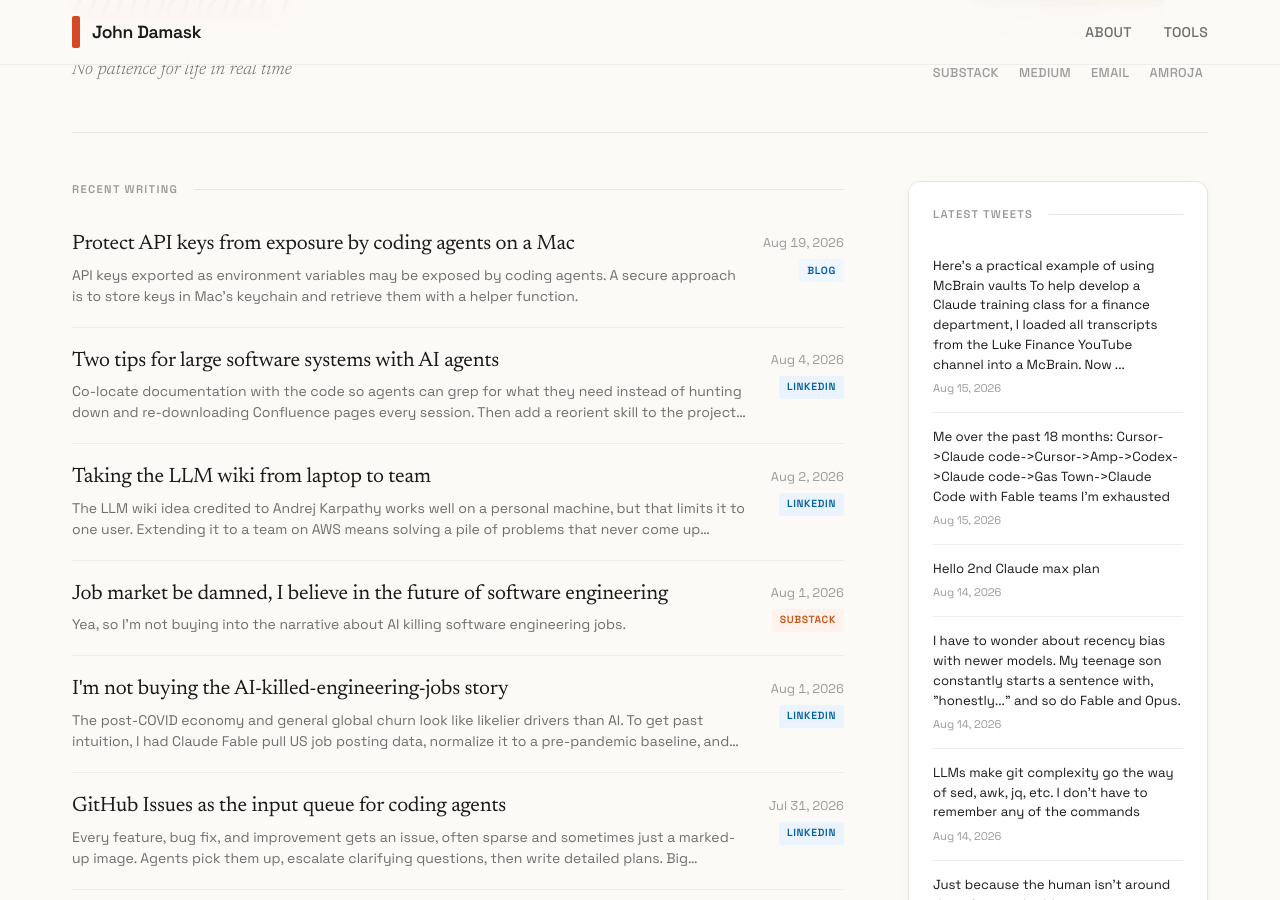
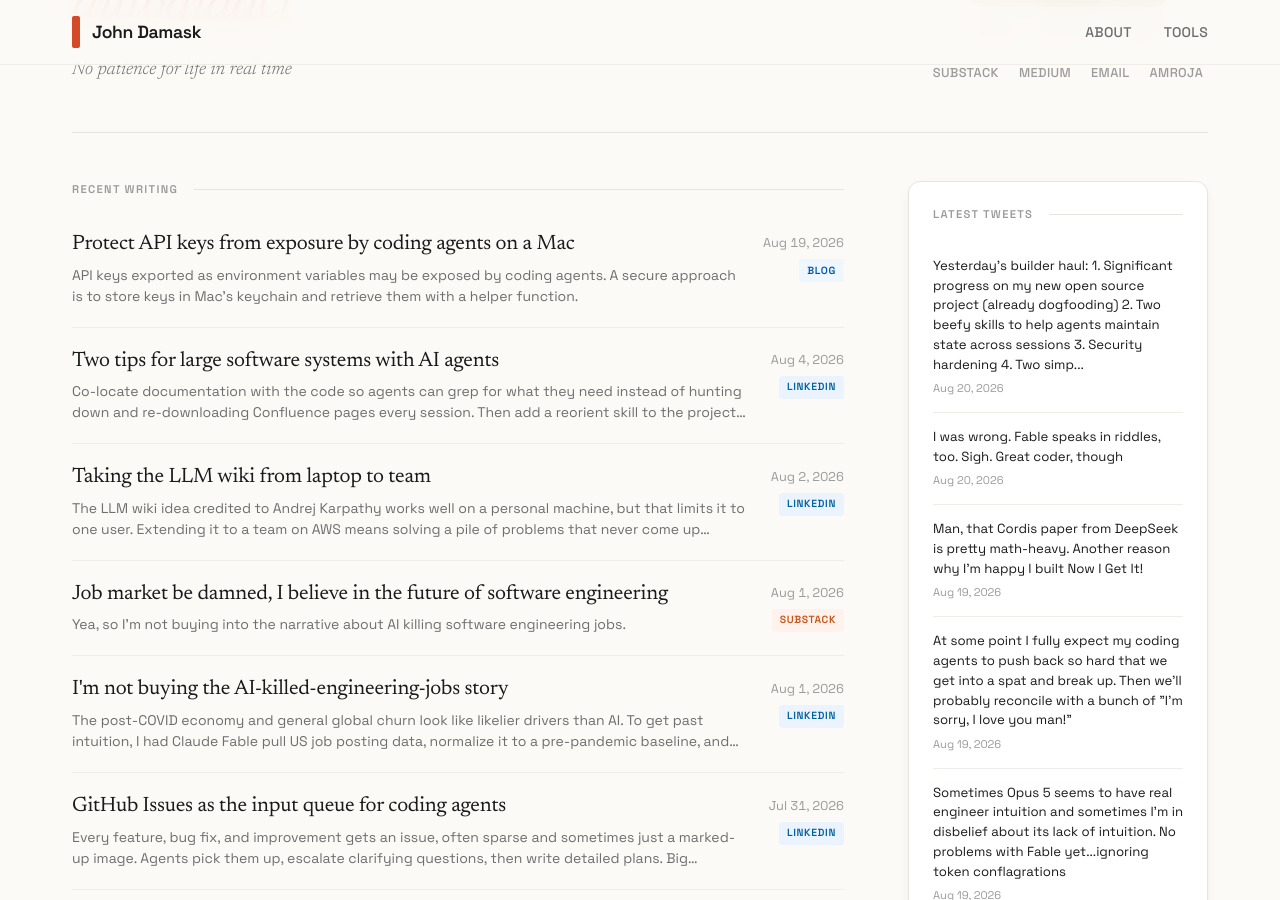
Before and after one commit to jbdamask/jbdamask.github.io, a Jekyll site: the page built from index.html, in a window 1280 px wide and 900 px high, scrolled down 362 px. Built offline with Jekyll 4.4.1, drawn with Linux system fonts in a browser that asks for light colours; the list of posts is cut into pages by our own code; some of the changed text lies outside the part shown.

Commit message:
Update Twitter posts

```diff
--- a/_data/twitter-posts.yml
+++ b/_data/twitter-posts.yml
@@ -2,6 +2,56 @@
 # Fetches latest tweets and merges with existing posts
 # Keeps max 150 most recent tweets (LIFO)
 
+- title: 'Yesterday''s builder haul: 1. Significant progress on my new open source
+    project (already dogfooding)...'
+  source: twitter
+  url: https://twitter.com/jbdamask/status/2090422732068463087
+  date: '2026-08-20'
+  excerpt: 'Yesterday''s builder haul: 1. Significant progress on my new open source
+    project (already dogfooding) 2. Two beefy skills to help agents maintain state
+    across sessions 3. Security hardening 4. Two simp...'
+  image: ''
+- title: I was wrong. Fable speaks in riddles, too. Sigh. Great coder, though
+  source: twitter
+  url: https://twitter.com/jbdamask/status/2090235855981916314
+  date: '2026-08-20'
+  excerpt: I was wrong. Fable speaks in riddles, too. Sigh. Great coder, though
+  image: ''
+- title: Man, that Cordis paper from DeepSeek is pretty math-heavy. Another reason
+    why I'm happy I built Now ...
+  source: twitter
+  url: https://twitter.com/jbdamask/status/2090169075229995132
+  date: '2026-08-19'
+  excerpt: Man, that Cordis paper from DeepSeek is pretty math-heavy. Another reason
+    why I'm happy I built Now I Get It!
+  image: ''
+- title: At some point I fully expect my coding agents to push back so hard that we
+    get into a spat and break...
+  source: twitter
+  url: https://twitter.com/jbdamask/status/2090145002328301908
+  date: '2026-08-19'
+  excerpt: At some point I fully expect my coding agents to push back so hard that
+    we get into a spat and break up. Then we'll probably reconcile with a bunch of
+    "I'm sorry, I love you man!"
+  image: ''
+- title: Sometimes Opus 5 seems to have real engineer intuition and sometimes I'm
+    in disbelief about its lack...
+  source: twitter
+  url: https://twitter.com/jbdamask/status/2090142551013523531
+  date: '2026-08-19'
+  excerpt: Sometimes Opus 5 seems to have real engineer intuition and sometimes I'm
+    in disbelief about its lack of intuition. No problems with Fable yet...ignoring
+    token conflagrations
+  image: ''
+- title: 'TIL: Protect your API keys from inadvertent exposure by coding agents. On
+    a mac, store keys in mac''s...'
+  source: twitter
+  url: https://twitter.com/jbdamask/status/2090085436316123273
+  date: '2026-08-19'
+  excerpt: 'TIL: Protect your API keys from inadvertent exposure by coding agents.
+    On a mac, store keys in mac''s keychain and use a helper function to retrieve
+    them at runtime.'
+  image: https://pbs.twimg.com/news_img/2090085438438416384/d19S7NND?format=jpg&name=orig
 - title: Here's a practical example of using McBrain vaults To help develop a Claude
     training class for a fin...
   source: twitter
@@ -1132,43 +1182,3 @@
   date: '2026-02-25'
   excerpt: 'I just love this: claude --dangerously-skip-permissions'
   image: ''
-- title: Sometimes Claude gets a bit overzealous with planning
-  source: twitter
-  url: https://twitter.com/jbdamask/status/2026725522483581267
-  date: '2026-02-25'
-  excerpt: Sometimes Claude gets a bit overzealous with planning
-  image: ''
-- title: Yes, you need DCG
-  source: twitter
-  url: https://twitter.com/jbdamask/status/2026433944506478660
-  date: '2026-02-24'
-  excerpt: Yes, you need DCG
-  image: https://pbs.twimg.com/news_img/2027029719342862336/_0pIXqBa?format=jpg&name=orig
-- title: Understanding scientific articles can be tough, even in your own field. Trying
-    to comprehend article...
-  source: twitter
-  url: https://twitter.com/jbdamask/status/2026162973975499080
-  date: '2026-02-24'
-  excerpt: Understanding scientific articles can be tough, even in your own field.
-    Trying to comprehend articles from others? Good luck. I made this app for curious
-    people. Free for now - I cap it to 20 articles...
-  image: ''
-- title: Deploying from a laptop on a plane wifi is dumb. I should have thought ahead
-  source: twitter
-  url: https://twitter.com/jbdamask/status/2025282185230778423
-  date: '2026-02-21'
-  excerpt: Deploying from a laptop on a plane wifi is dumb. I should have thought
-    ahead
-  image: ''
-- title: Humans are still needed. Not sure for how long but it’s nice to feel important
-  source: twitter
-  url: https://twitter.com/jbdamask/status/2025185712895561937
-  date: '2026-02-21'
-  excerpt: Humans are still needed. Not sure for how long but it’s nice to feel important
-  image: ''
-- title: Is it weird to feel a little paternal pride when your agent learns?
-  source: twitter
-  url: https://twitter.com/jbdamask/status/2025182011233567136
-  date: '2026-02-21'
-  excerpt: Is it weird to feel a little paternal pride when your agent learns?
-  image: ''
```
